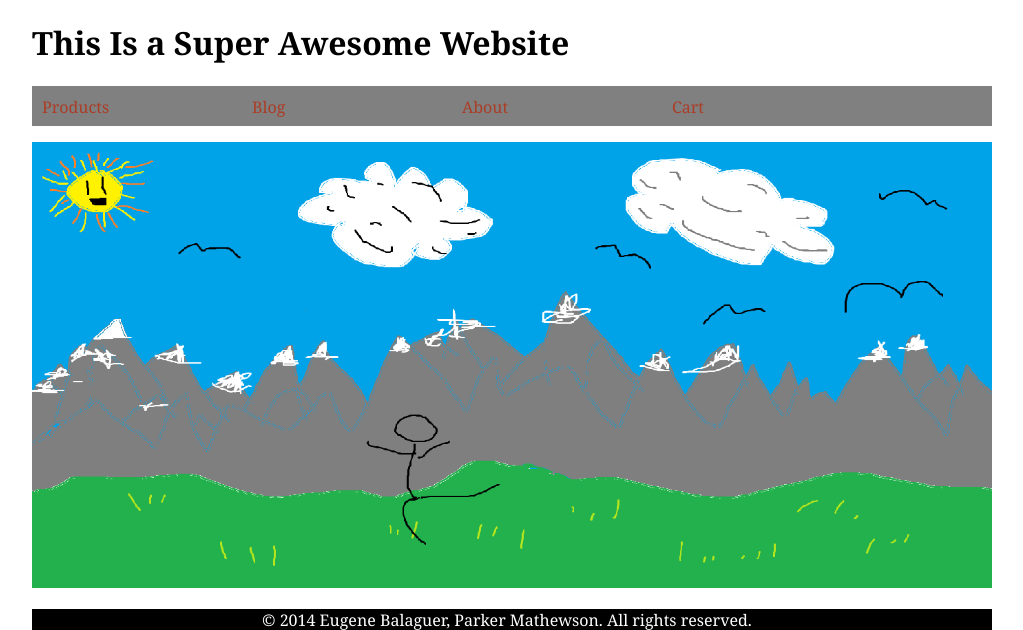
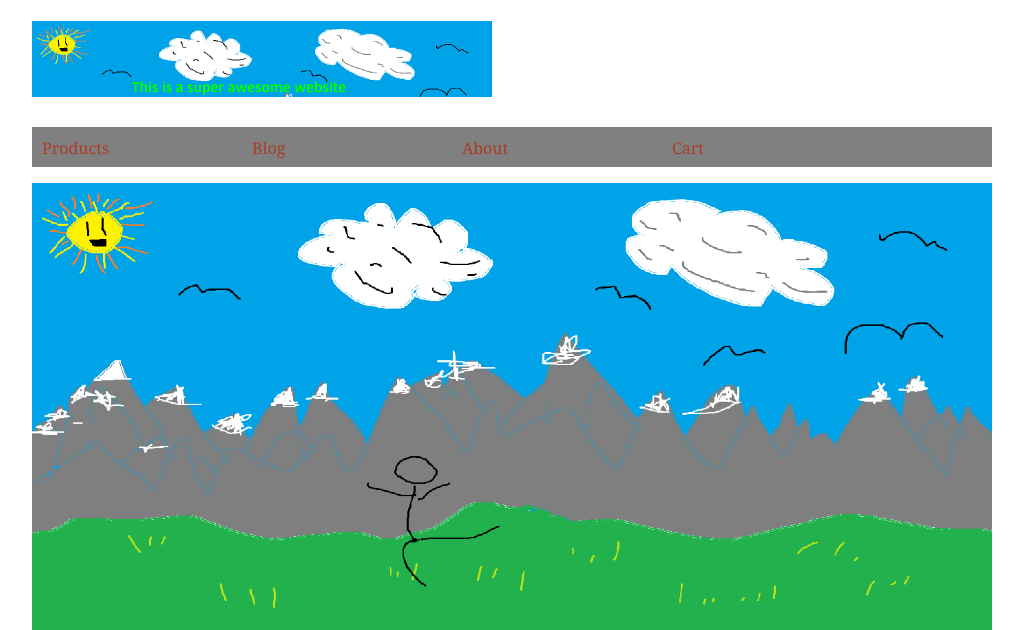
Before and after one commit to zapree/superawesomewebsite, a PHP site: page / in a window 1280 px wide. Shown: the top 630 px of the page, without its empty margins (128-1151 px from the left). Run offline with PHP 8.4, Linux system fonts and the light colour scheme.

Commit message:
added banner

```diff
--- a/about.html
+++ b/about.html
@@ -13,7 +13,7 @@
 		<header>
 			<div>
 			<h1>
-				<a class="logo" href="index.html">This Is a Super Awesome Website</a>
+				<a class="banner" href="index.html"><img id="banner" alt="Super Awesome Banner" src="banner_SuperAwesomePicture.png" /></a>
 			</h1>
 			<nav>
 				<ul class="nav">
--- a/addcomment.html
+++ b/addcomment.html
@@ -13,7 +13,7 @@
 		<header>
 			<div>
 			<h1>
-				<a class="logo" href="index.html">This Is a Super Awesome Website</a>
+				<a class="banner" href="index.html"><img id="banner" alt="Super Awesome Banner" src="banner_SuperAwesomePicture.png" /></a>
 			</h1>
 			<nav>
 				<ul class="nav">
--- a/article.html
+++ b/article.html
@@ -13,7 +13,7 @@
 		<header>
 			<div>
 			<h1>
-				<a class="logo" href="index.html">This Is a Super Awesome Website</a>
+				<a class="banner" href="index.html"><img id="banner" alt="Super Awesome Banner" src="banner_SuperAwesomePicture.png" /></a>
 			</h1>
 			<nav>
 				<ul class="nav">
--- a/blog.html
+++ b/blog.html
@@ -13,7 +13,7 @@
 		<header>
 			<div>
 			<h1>
-				<a class="logo" href="index.html">This Is a Super Awesome Website</a>
+				<a class="banner" href="index.html"><img id="banner" alt="Super Awesome Banner" src="banner_SuperAwesomePicture.png" /></a>
 			</h1>
 			<nav>
 				<ul class="nav">
--- a/cart.html
+++ b/cart.html
@@ -14,7 +14,7 @@
 		<header>
 			<div>
 			<h1>
-				<a class="logo" href="index.html">This Is a Super Awesome Website</a>
+				<a class="banner" href="index.html"><img id="banner" alt="Super Awesome Banner" src="banner_SuperAwesomePicture.png" /></a>
 			</h1>
 			<nav>
 				<ul class="nav">
--- a/index.html
+++ b/index.html
@@ -14,7 +14,7 @@
 		<header>
 			<div>
 			<h1>
-				<a class="logo" href="index.html">This Is a Super Awesome Website</a>
+				<a class="banner" href="index.html"><img id="banner" alt="Super Awesome Banner" src="banner_SuperAwesomePicture.png" /></a>
 			</h1>
 			<nav>
 				<ul class="nav">
--- a/product.html
+++ b/product.html
@@ -13,7 +13,7 @@
 		<header>
 			<div>
 			<h1>
-				<a class="logo" href="index.html">This Is a Super Awesome Website</a>
+				<a class="banner" href="index.html"><img id="banner" alt="Super Awesome Banner" src="banner_SuperAwesomePicture.png" /></a>
 			</h1>
 			<nav>
 				<ul class="nav">
--- a/products.html
+++ b/products.html
@@ -13,7 +13,7 @@
 		<header>
 			<div>
 			<h1>
-				<a class="logo" href="index.html">This Is a Super Awesome Website</a>
+				<a class="banner" href="index.html"><img id="banner" alt="Super Awesome Banner" src="banner_SuperAwesomePicture.png" /></a>
 			</h1>
 			<nav>
 				<ul class="nav">
--- a/shipping.html
+++ b/shipping.html
@@ -13,7 +13,7 @@
 		<header>
 			<div>
 			<h1>
-				<a class="logo" href="index.html">This Is a Super Awesome Website</a>
+				<a class="banner" href="index.html"><img id="banner" alt="Super Awesome Banner" src="banner_SuperAwesomePicture.png" /></a>
 			</h1>
 			<nav>
 				<ul class="nav">
--- a/superawesomestyle.css
+++ b/superawesomestyle.css
@@ -1,4 +1,8 @@
 /* Authors: Parker Mathewson and Eugene Balaguer */
+#banner {
+	width: 460px;
+}
+
 nav {
 	display: block;
 	width: 960px;
--- a/thankyou.html
+++ b/thankyou.html
@@ -13,7 +13,7 @@
 		<header>
 			<div>
 			<h1>
-				<a class="logo" href="index.html">This Is a Super Awesome Website</a>
+				<a class="banner" href="index.html"><img id="banner" alt="Super Awesome Banner" src="banner_SuperAwesomePicture.png" /></a>
 			</h1>
 			<nav>
 				<ul class="nav">
--- a/total.html
+++ b/total.html
@@ -13,7 +13,7 @@
 		<header>
 			<div>
 			<h1>
-				<a class="logo" href="index.html">This Is a Super Awesome Website</a>
+				<a class="banner" href="index.html"><img id="banner" alt="Super Awesome Banner" src="banner_SuperAwesomePicture.png" /></a>
 			</h1>
 			<nav>
 				<ul class="nav">
```
